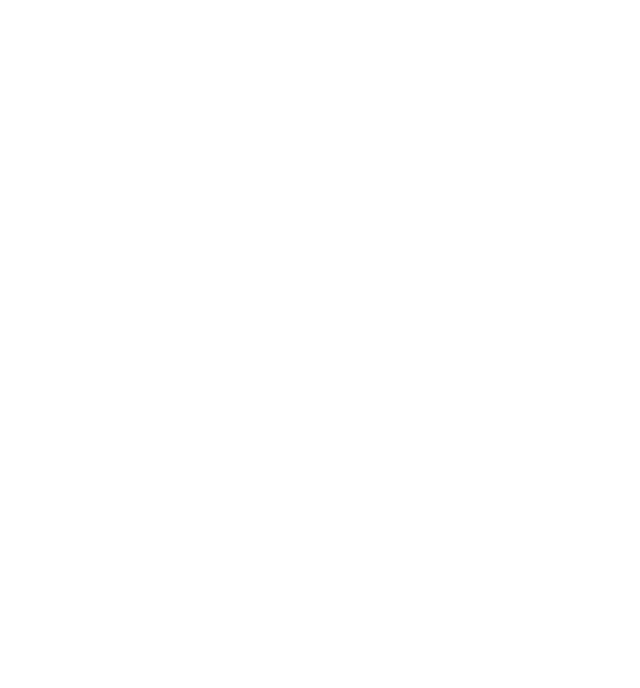
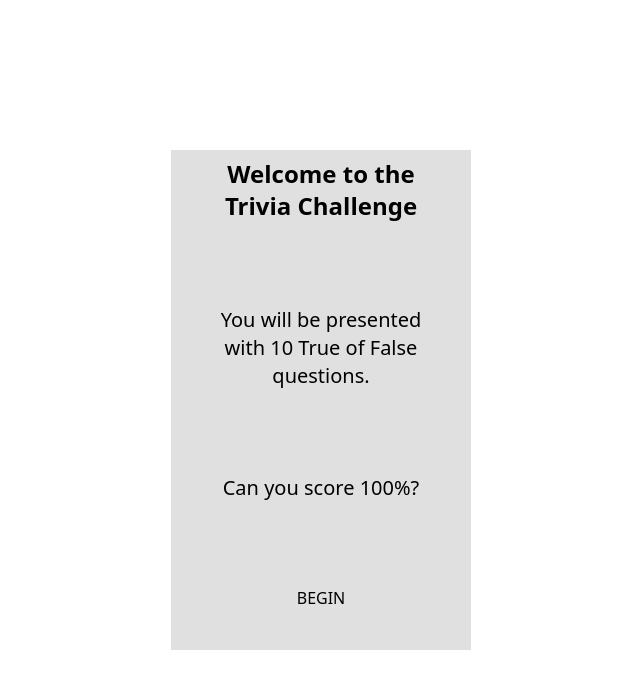
Before and after one commit to tonkec/react_quiz, a React (Create React App) app: page / in a window 1280 px wide. Before the commit this address had no page. Shown: the top 688 px of the page, without its empty margins (319-959 px from the left). Built offline with nearby package versions, Linux system fonts and the light colour scheme.

Commit message:
add tailwind; fix state in QuestionPage component

```diff
--- a/package.json
+++ b/package.json
@@ -6,11 +6,15 @@
     "@testing-library/jest-dom": "^5.16.4",
     "@testing-library/react": "^13.3.0",
     "@testing-library/user-event": "^13.5.0",
+    "autoprefixer": "^10.4.7",
     "axios": "^0.27.2",
+    "html-escaper": "^3.0.3",
+    "postcss": "^8.4.14",
     "react": "^18.2.0",
     "react-dom": "^18.2.0",
     "react-router-dom": "^6.3.0",
     "react-scripts": "5.0.1",
+    "tailwindcss": "^3.1.3",
     "web-vitals": "^2.1.4"
   },
   "scripts": {
--- /dev/null
+++ b/postcss.config.js
@@ -0,0 +1,6 @@
+module.exports = {
+  plugins: {
+    tailwindcss: {},
+    autoprefixer: {},
+  },
+}
--- a/src/App.js
+++ b/src/App.js
@@ -1,12 +1,14 @@
 import './App.css';
 import {  BrowserRouter as Router } from "react-router-dom";
 import Routes from "./routes";
+import LayoutComponent from './LayouComponent';
 function App() {
-  return <>
+  return <LayoutComponent>
     <Router>
       <Routes />
     </Router>
-  </>
+  </LayoutComponent>
+
 }
 
 export default App;
--- a/src/Homepage.js
+++ b/src/Homepage.js
@@ -1,16 +1,18 @@
 import { useNavigate } from "react-router-dom";
-
+import { heading1, heading2 } from "./Typography";
 const HomePage = () => {
     let navigate = useNavigate();
 
     const navigateToFirstQuestion = () => {
-        navigate("/question/1")
+        navigate("/questions/1")
     }
    return (
-        <div>
-            <h1>Welcome to the Trivia Challenge</h1>
-            <button onClick={navigateToFirstQuestion}>Begin</button>
-        </div>
+       <>
+        <h1 className={`${heading1} mb-20 font-bold`}>Welcome to the Trivia Challenge</h1>
+        <h2 className={`${heading2} mb-20`}>You will be presented with 10 True of False questions.</h2>
+        <h2 className={`${heading2} mb-20`}> Can you score 100%?</h2>
+        <button onClick={navigateToFirstQuestion} className="uppercase">Begin</button>
+       </>
     )
 
 }
--- /dev/null
+++ b/src/LayouComponent.js
@@ -0,0 +1,9 @@
+const LayoutComponent = ({children}) => (
+    <div className='max-w-[300px] mx-auto top-2/4 relative -translate-y-2/4 min-h-[500px] bg-primary'>
+        <div className="text-center min-h-[500px] flex flex-col justify-between pb-10 pt-2 px-10">
+            {children}
+        </div>
+    </div>
+)
+
+export default LayoutComponent;
--- a/src/QuestionPage.js
+++ b/src/QuestionPage.js
@@ -1,43 +1,77 @@
 import React from 'react'
 import { useParams, useNavigate } from 'react-router-dom'
 import {getAllQuestionsFromApi} from "./utils/api";
-import {useEffect, useState} from "react";
+import {useEffect, useState, useCallback} from "react";
+import {heading1, heading2, button} from "./Typography";
+import {unescape} from 'html-escaper';
+
 function QuestionPage() {
   let { id } = useParams();
+  let nextQuestionId = id;
+
   let navigate = useNavigate();
-  const [singleQuestion, setSingleQuestion] = useState(null);
   const [allQuestions, setAllQuestions] = useState(null);
+  const [isLoaded, setIsLoaded] = useState(false);
+  const [answeredQuestions, setAnsweredQuestions] = useState([])
+  const currentQuestion = allQuestions ? allQuestions[Number(id) - 1] : null;
 
-
-  const getAllQuestions = async () => {
+  const getAllQuestions = useCallback(async () => {
+    console.log("gettin")
     const questions = await getAllQuestionsFromApi();
     setAllQuestions(questions);
-    setCurrentQuestion(questions)
+    setIsLoaded(true);
+  }, [setIsLoaded])
+
+  const setQuestionsToState = (userValue) => {
+    setAnsweredQuestions((prevValue) => {
+      return [...prevValue, {question: currentQuestion, answer: userValue}]
+    })
   }
 
-  const setCurrentQuestion = (questions) => {
-    const currentQuestion =  questions[id - 1];
-    setSingleQuestion(currentQuestion)
-  }
+  const navigateToNextQuestion = (e) => {
+    console.log("click")
+    nextQuestionId = Number(id) + 1;
+    setQuestionsToState(e.target.value);
+    console.log(nextQuestionId)
+    console.log(allQuestions.length)
+    if (Number(nextQuestionId) <= allQuestions.length + 1) {
+      navigate(`/questions/${Number(nextQuestionId)}`);
+    }
+    console.log(answeredQuestions)
 
-  const navigateToNextQuestion = () => {
-    id++
-    if (Number(id) <= allQuestions.length) {
-      setCurrentQuestion(allQuestions)
-      navigate(`/questions/${Number(id)}`, {replace: true})
-    }
   }
 
   useEffect(() => {
+
+   if (allQuestions) {
+    console.log('answeredQuestions.length', answeredQuestions.length)
+     if (answeredQuestions.length === allQuestions.length) {
+      navigate("/score", { state: { questions: answeredQuestions } });
+    }
+   }
+  }, [nextQuestionId])
+
+  useEffect(() => {
     getAllQuestions()
+
   }, [])
 
   return (
-    <div>
-        {singleQuestion && <h1> {singleQuestion.question}</h1>}
-        {allQuestions && `${id} of ${allQuestions.length}`}
-        <button onClick={navigateToNextQuestion}>True</button>
-    </div>
+    <>
+       {isLoaded ? <>
+        {currentQuestion && <h1 className={`${heading1} font-bold`}> {currentQuestion.category}</h1>}
+       <div>
+       <div className='border-2 border-black p-2 mb-2'>
+          {currentQuestion && <h2 className={`${heading2} font-normal`}>{unescape(currentQuestion.question)}</h2>}
+        </div>
+        {allQuestions && <h2 className={`${heading2} font-normal`}> {`${nextQuestionId} of ${allQuestions.length}`}</h2>}
+       </div>
+        <div className='flex justify-between'>
+          <button className={button} value={true} onClick={navigateToNextQuestion}>True</button>
+          <button className={button} value={false} onClick={navigateToNextQuestion}>False</button>
+        </div>
+       </> : <h1>Loading...</h1>}
+    </>
   )
 }
 
--- /dev/null
+++ b/src/ScorePage.js
@@ -0,0 +1,26 @@
+import { useLocation } from "react-router-dom";
+import { heading1 } from "./Typography";
+import {unescape} from 'html-escaper';
+
+const ScorePage = () => {
+    const {state} = useLocation();
+    const {questions} = state;
+    console.log("q",questions)
+    const score = questions.filter((question) => question.question.correct_answer.toLowerCase() === question.answer)
+    return (
+        <>
+         <h1 className={`${heading1} font-bold mb-10`}>You scored {score.length} / {questions.length}</h1>
+         <ul className="text-left">
+            {questions.slice(0, 5).map((question, i) => {
+                return <li className="text-ternary" key={i}> <ListIemMark question={question} /> {unescape(question.question.question)}</li>
+            })}
+         </ul>
+        </>
+    )
+}
+
+const ListIemMark = ({question}) => (
+    <span className="text-2xl text-ternary">{question.question.correct_answer.toLowerCase() === question.answer ? "+" : "-"}</span>
+)
+
+export default ScorePage;
--- /dev/null
+++ b/src/Typography.js
@@ -0,0 +1,3 @@
+export const heading1 = "text-2xl";
+export const heading2 = "text-xl";
+export const button = "border-2 border-black px-4";
--- a/src/index.css
+++ b/src/index.css
@@ -1,13 +1,7 @@
-body {
-  margin: 0;
-  font-family: -apple-system, BlinkMacSystemFont, 'Segoe UI', 'Roboto', 'Oxygen',
-    'Ubuntu', 'Cantarell', 'Fira Sans', 'Droid Sans', 'Helvetica Neue',
-    sans-serif;
-  -webkit-font-smoothing: antialiased;
-  -moz-osx-font-smoothing: grayscale;
+@tailwind base;
+@tailwind components;
+@tailwind utilities;
+
+#root, body, html {
+    height: 100%;
 }
-
-code {
-  font-family: source-code-pro, Menlo, Monaco, Consolas, 'Courier New',
-    monospace;
-}
--- a/src/routes.js
+++ b/src/routes.js
@@ -1,12 +1,16 @@
 import { Routes, Route } from "react-router-dom";
 import QuestionPage from "./QuestionPage";
-import QuestionPageLayout from "./QuestionPageLayout"
+import QuestionPageLayout from "./QuestionPageLayout";
+import ScorePage from "./ScorePage";
+import HomePage from "./Homepage"
 const QuizRoutes = () => {
     return (
         <Routes>
-        <Route path="questions" element={<QuestionPageLayout />}>
-          <Route path=":id" element={<QuestionPage />} />
-        </Route>
+          <Route path="/" element={<HomePage />} />
+          <Route path="questions" element={<QuestionPageLayout />}>
+            <Route path=":id" element={<QuestionPage />} />
+          </Route>
+          <Route path="score" element={<ScorePage />} />
       </Routes>
     );
   };
--- /dev/null
+++ b/tailwind.config.js
@@ -0,0 +1,15 @@
+module.exports = {
+    content: [
+      "./src/**/*.{js,jsx,ts,tsx}",
+    ],
+    theme: {
+      extend: {
+        colors: {
+            primary: "#e0e0e0",
+            secondary: "#000000",
+            ternary: "#828282"
+        },
+      },
+    },
+    plugins: [],
+}
```
Also changed, not shown: 1 other file (tests, documents, lock files or other folders).
